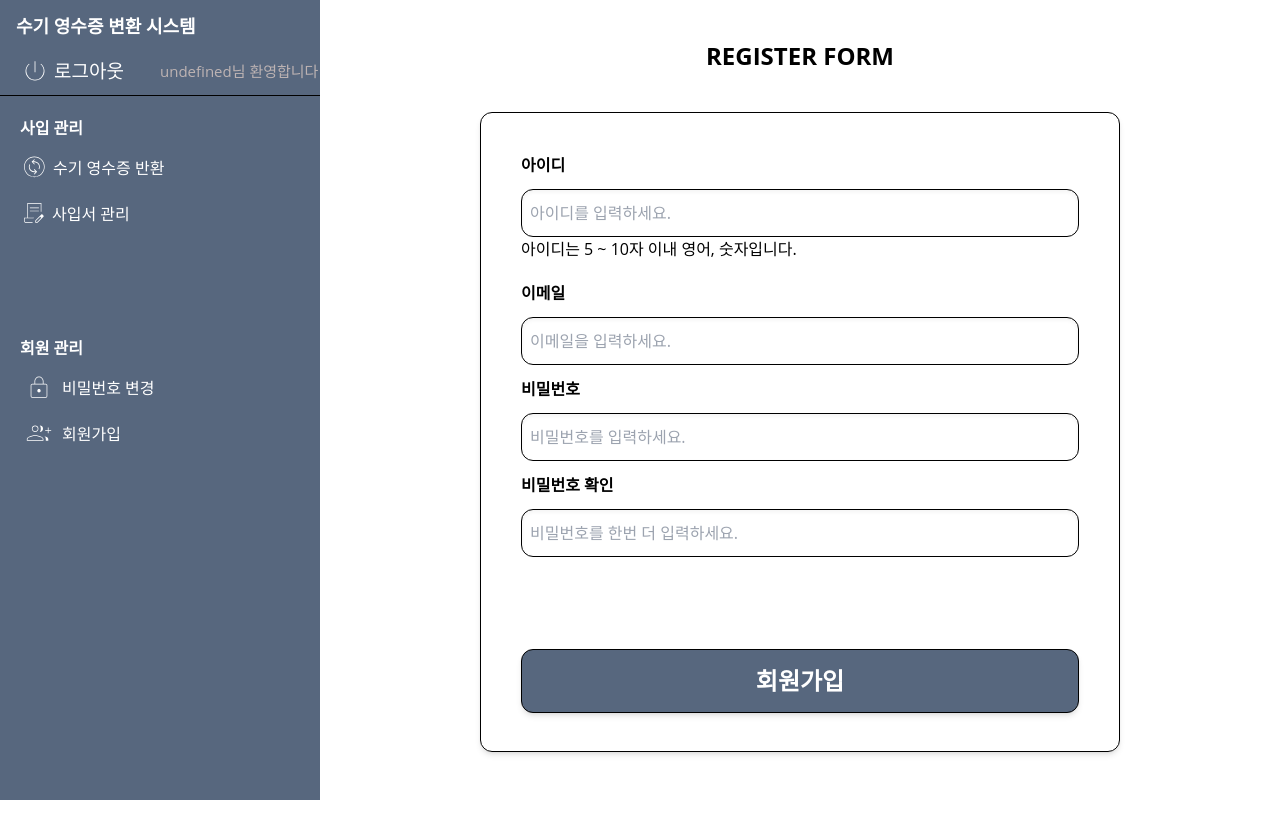
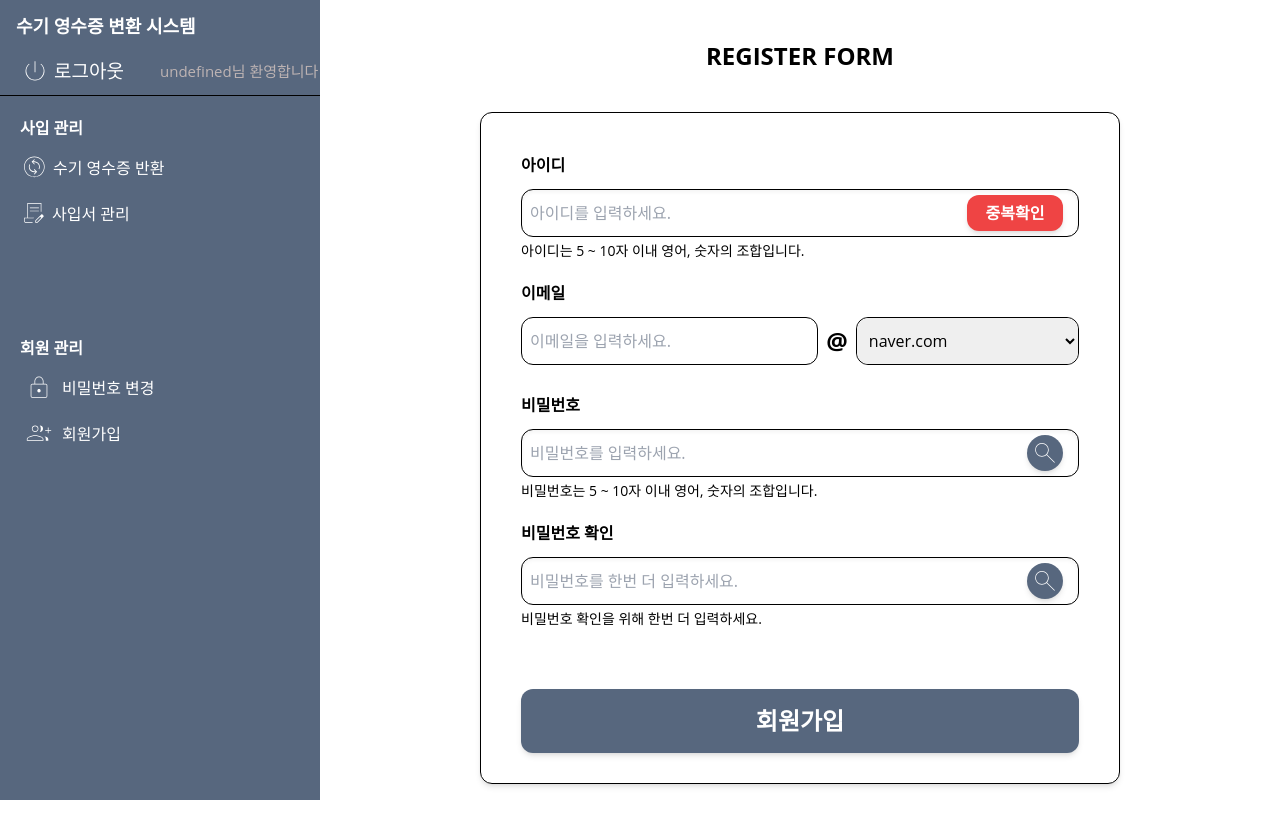
Before and after one commit to JisooOvO/DataAnalystProject-Frontend-YoungmanProject, a React (Create React App) app: page /signup in a window 1280 px wide. Built offline with nearby package versions, Linux system fonts and the light colour scheme.

Commit message:
update signup page

```diff
--- a/src/App.js
+++ b/src/App.js
@@ -11,7 +11,7 @@ function App() {
       <BrowserRouter>
         <RecoilRoot>
           <Header />
-          <main>
+          <main className="w-full sm:w-[85%] h-full">
             <Routes>
               <Route path="/login" element={<Login />} />
               <Route path="/signup" element={<Signup />} />
--- a/src/component/common/CustomButton.js
+++ b/src/component/common/CustomButton.js
@@ -1,8 +1,9 @@
-const CustomButton = ({title,func}) => {
+const CustomButton = ({id,title,func}) => {
   return (
     <button
+      id={id}
       onClick={func}
-      className="w-full h-full border border-black rounded-xl shadow-md text-inherit bg-custom-blue hover:opacity-70 flex justify-center items-center">
+      className="w-full h-full rounded-xl shadow-md text-inherit bg-custom-blue hover:opacity-70 flex justify-center items-center">
       {title}
     </button>
   )
--- a/src/component/common/CustomInput.js
+++ b/src/component/common/CustomInput.js
@@ -1,6 +1,13 @@
-const CustomInput = ({type,placeholder,id}) => {
+const CustomInput = ({type,placeholder,id,state,func}) => {
+  const handleInputChange = () => {
+    if(state) state(true);
+  }
+
   return (
-    <input className="bg-white border border-black w-full h-full rounded-xl shadow-inner px-2"
+    <input
+    onChange={handleInputChange}
+    onKeyUp={func}
+    className="bg-white border border-black w-full h-full rounded-xl shadow-inner px-2"
     placeholder={placeholder} id={id} name={id} type={type}/>
   )
 }
--- /dev/null
+++ b/src/component/signup/EmailComponent.js
@@ -0,0 +1,44 @@
+import { useEffect, useRef, useState } from "react";
+
+const EmailComponent = () => {
+  const selectRef = useRef();
+  const [selection, setSelection] = useState("naver");
+  const handleSelectChange = () => {
+    setSelection(selectRef.current.value);
+  }
+
+  useEffect(()=>{
+    const hostEmailTyping = document.querySelector("#hostEmailTyping");
+    const typingHostEmail = document.querySelector("#typingHostEmail");
+    if(selection === "other"){
+      hostEmailTyping.classList.remove("hidden");
+      typingHostEmail.focus();
+    }else{
+      hostEmailTyping.classList.add("hidden");
+    }
+  },[selection])
+
+  return (
+    <div className="w-full h-24">
+      <p className="mb-3 font-bold">이메일</p>
+      <div className="h-12 flex items-center gap-2">
+        <input
+        className="border border-black h-full rounded-xl grow px-2"
+        type="text" placeholder="이메일을 입력하세요." id="email"/>
+        <p className="text-2xl font-bold">@</p>
+        <div className="w-[40%] border border-black h-12 relative rounded-xl ">
+          <select onChange={handleSelectChange} ref={selectRef} className="w-full h-full px-2 rounded-xl" id="hostEmail">
+              <option value={"naver.com"}>naver.com</option>
+              <option value={"google.com"}>gmail.com</option>
+              <option id="other" value={"other"}>직접입력</option>
+          </select>
+          <div id="hostEmailTyping" className="hidden w-[90%] h-full absolute rounded-xl top-0">
+            <input id="typingHostEmail" className="w-full h-full rounded-xl px-2"/>
+          </div>
+        </div>
+      </div>
+    </div>
+  )
+}
+
+export default EmailComponent
--- a/src/component/signup/SignupForm.js
+++ b/src/component/signup/SignupForm.js
@@ -1,19 +1,190 @@
+import { useEffect, useState } from "react"
+import SearchIcon from "../../image/SearchIcon"
+import { BACKENDURL } from "../common/Common"
 import CustomButton from "../common/CustomButton"
+import CustomCircle from "../common/CustomCircle"
 import SignupFormComponent from "./SignupFormComponent"
+import EmailComponent from "./EmailComponent"
+import { useNavigate } from "react-router-dom"
 const SignupForm = () => {
-  const handleSignupButton = () => {
+  const [isTouched, setIsTouched] = useState(false);
+  const [isIdTyping, setIsIdTyping] = useState(false);
+  const navigate = useNavigate();
+  const [passwordCheckMsg, setPasswordCheckMsg] = useState("");
+  const IDTEXT = "아이디는 5 ~ 10자 이내 영어, 숫자의 조합입니다.";
+  const PASSWORDTEXT = "비밀번호는 5 ~ 10자 이내 영어, 숫자의 조합입니다.";
+  const regex = /^[a-zA-Z0-9]{5,10}$/;
 
+  const handleDupleIdcheckButton = (e) => {
+    e.preventDefault();
+    if(isTouched) return;
+    if(!isIdTyping) return;
+    const username = document.querySelector("#username").value;
+
+    if(!regex.test(username)){
+        alert(IDTEXT);
+        return;
+    }
+
+    if(username === ""){
+        alert("아이디를 입력하세요");
+        return;
+    }
+
+    fetch(BACKENDURL+"/api/public/doubleCheck",{
+        method: "post",
+        headers: {
+            "Content-Type" : "application/json"
+        },
+        body: JSON.stringify({
+            "username" : username
+        })
+    })
+    .then(res => {
+        if(res.status === 200){
+            alert("사용 가능한 아이디입니다.");
+            setIsIdTyping(false);
+        }else{
+            alert("이미 사용 중인 아이디입니다.");
+        }
+        setIsTouched(false);
+    })
+    .catch(e => {
+        console.log(e);
+        alert("데이터 전송 중 에러 발생");
+    });
+  }
+
+  const handleSignupButton = (e) => {
+    e.preventDefault();
+    if(isTouched) return;
+    const username = document.querySelector("#username").value;
+    const emailId = document.querySelector("#email").value
+    const emailHost =
+        document.querySelector("#hostEmail").value !== "other" ?
+            document.querySelector("#hostEmail").value : document.querySelector("#typingHostEmail").value;
+    const email = emailId + "@" + emailHost;
+    const password = document.querySelector("#password").value;
+    const checkPassword = document.querySelector("#checkPassword").value;
+    console.log(email);
+    if(!regex.test(username)){
+        alert(IDTEXT);
+        return;
+    }
+
+    if(!regex.test(password)){
+        alert(PASSWORDTEXT);
+        return;
+    }
+
+    if(password !== checkPassword){
+        alert("비밀번호 확인 후 다시 진행해주십시오.");
+        return;
+    }
+
+    if(isIdTyping){
+       alert("아이디 중복 확인 후 다시 진행해주십시오.");
+       return;
+    }
+
+    if(password === "" || username === "" || emailId === ""){
+        alert("미기입된 항목이 존재합니다.");
+        return;
+    }
+
+    fetch(BACKENDURL+"/api/public/signup",{
+        method: "post",
+        headers: {
+            "Content-Type" : "application/json"
+        },
+        body: JSON.stringify({
+            "username" : username,
+            "email" : email,
+            "password" : password
+        })
+    })
+    .then(res => {
+        if(res.status === 200){
+            alert("회원가입이 완료되었습니다.");
+            navigate("/login");
+        }else{
+            alert("회원가입에 실패하였습니다.");
+        }
+    })
+    .catch(e => {
+        console.log(e);
+        alert("데이터 전송 중 에러 발생");
+    })
+  }
+
+  const handleMaskingButton = (e,targetId) => {
+    e.preventDefault();
+    const targetElement = document.querySelector(`#${targetId}`);
+    if (targetElement.type === "text") targetElement.type = "password";
+    else targetElement.type = "text";
+  }
+
+  useEffect(()=>{
+    const checkDupleIdButton = document.querySelector("#checkDupleIdButton");
+    if(isIdTyping){
+        checkDupleIdButton.classList.add("bg-custom-blue");
+        checkDupleIdButton.classList.remove("hover:cursor-not-allowed")
+        checkDupleIdButton.classList.add("hover:opacity-70");
+        checkDupleIdButton.classList.remove("bg-red-500");
+    }else{
+        checkDupleIdButton.classList.remove("bg-custom-blue");
+        checkDupleIdButton.classList.add("hover:cursor-not-allowed")
+        checkDupleIdButton.classList.remove("hover:opacity-70");
+        checkDupleIdButton.classList.add("bg-red-500");
+    }
+  },[isIdTyping]);
+
+  const handlePasswordTyping = () => {
+    const password = document.querySelector("#password").value;
+    const checkPassword = document.querySelector("#checkPassword").value;
+    const passwordCheckMsg = document.querySelector("#passwordCheckMsg");
+
+    if(password === checkPassword) {
+        setPasswordCheckMsg("비밀번호가 일치합니다.");
+        passwordCheckMsg.classList.add("text-blue-500");
+        passwordCheckMsg.classList.remove("text-red-500");
+    }
+
+    if(password !== checkPassword) {
+        setPasswordCheckMsg("비밀번호가 일치하지 않습니다.");
+        passwordCheckMsg.classList.remove("text-blue-500");
+        passwordCheckMsg.classList.add("text-red-500");
+    }
+
+    if(password === ""){
+        setPasswordCheckMsg("");
+    }
   }
 
   return (
-    <form className="w-full h-[40rem] border border-black rounded-xl shadow-md p-10">
-      <div className="w-full mb-8">
-          <SignupFormComponent title={"아이디"} id={"username"} placeholder={"아이디를 입력하세요."} type={"text"} subtitle={"아이디는 5 ~ 10자 이내 영어, 숫자입니다."}/>
+    <form className="w-full h-[42rem] border border-black rounded-xl shadow-md p-10">
+      <div className="w-full mb-8 relative">
+          <SignupFormComponent title={"아이디"} id={"username"} placeholder={"아이디를 입력하세요."} state={setIsIdTyping}
+          type={"text"} subtitle={IDTEXT}/>
+          <div className="w-24 h-9 text-white font-bold top-[44%] absolute right-4"><CustomButton id={"checkDupleIdButton"} title={"중복확인"} func={handleDupleIdcheckButton}/></div>
       </div>
-      <SignupFormComponent title={"이메일"} id={"email"} placeholder={"이메일을 입력하세요."} type={"email"}/>
-      <SignupFormComponent title={"비밀번호"} id={"password"} placeholder={"비밀번호를 입력하세요."} type={"password"}/>
-      <SignupFormComponent title={"비밀번호 확인"} id={"checkPassword"} placeholder={"비밀번호를 한번 더 입력하세요."} type={"password"}/>
-      <div className="mt-20 w-full h-16 font-bold text-2xl text-white"><CustomButton title={"회원가입"} func={handleSignupButton}/></div>
+      <div className="w-full mb-4">
+          <EmailComponent/>
+      </div>
+      <div className="w-full mb-8 relative">
+          <SignupFormComponent func={handlePasswordTyping} title={"비밀번호"} id={"password"} placeholder={"비밀번호를 입력하세요."} type={"password"} state={setPasswordCheckMsg}
+          subtitle={PASSWORDTEXT}/>
+          <div className="w-9 h-9 absolute top-[44%] right-4"><CustomCircle svg={<SearchIcon/>}
+          func={(e)=>{handleMaskingButton(e,"password")}}/></div>
+      </div>
+      <div className="w-full mb-8 relative">
+          <SignupFormComponent func={handlePasswordTyping} title={"비밀번호 확인"} id={"checkPassword"} placeholder={"비밀번호를 한번 더 입력하세요."} type={"password"} state={setPasswordCheckMsg}
+          subtitle={"비밀번호 확인을 위해 한번 더 입력하세요."}/>
+          <div className="w-9 h-9 absolute top-[44%] right-4"><CustomCircle svg={<SearchIcon/>}
+          func={(e)=>{handleMaskingButton(e,"checkPassword")}}/></div>
+      </div>
+      <p id="passwordCheckMsg" className="h-10">{passwordCheckMsg}</p>
+      <div className="w-full h-16 font-bold text-2xl text-white"><CustomButton title={"회원가입"} func={handleSignupButton}/></div>
     </form>
   )
 }
--- a/src/component/signup/SignupFormComponent.js
+++ b/src/component/signup/SignupFormComponent.js
@@ -1,11 +1,11 @@
 import CustomInput from "../common/CustomInput"
 
-const SignupFormComponent = ({title,subtitle,type,id,placeholder}) => {
+const SignupFormComponent = ({title,subtitle,type,id,placeholder,state,func}) => {
   return (
     <div className="w-full h-24">
         <p className="mb-3 font-bold">{title}</p>
-        <div className="h-12"><CustomInput type={type} id={id} placeholder={placeholder}/></div>
-        <p>{subtitle}</p>
+        <div className="h-12"><CustomInput type={type} id={id} placeholder={placeholder} func={func} state={state}/></div>
+        <p className="text-sm mt-1">{subtitle}</p>
     </div>
   )
 }
--- a/src/index.css
+++ b/src/index.css
@@ -20,11 +20,6 @@ body {
     display : flex;
 }
 
-main {
-    width : 100%;
-    height : 100%;
-}
-
 svg {
     fill : white;
 }
--- a/src/page/Login.js
+++ b/src/page/Login.js
@@ -3,7 +3,7 @@ import LoginForm from "../component/login/LoginForm"
 import OuthSection from "../component/login/OuthSection"
 const Login = () => {
   return (
-    <div className="w-[85%] max-w-[40rem] h-full mx-auto">
+    <div className="w-full max-w-[40rem] h-full mx-auto">
       <TitleHeader title={"MEMBER LOGIN"}/>
       <OuthSection/>
       <LoginForm/>
--- a/src/page/Signup.js
+++ b/src/page/Signup.js
@@ -3,7 +3,7 @@ import SignupForm from "../component/signup/SignupForm"
 
 const Signup = () => {
   return (
-    <div className="w-[85%] max-w-[40rem] h-full mx-auto">
+    <div className="w-full max-w-[40rem] h-full mx-auto">
       <TitleHeader title={"REGISTER FORM"}/>
       <SignupForm/>
     </div>
```
